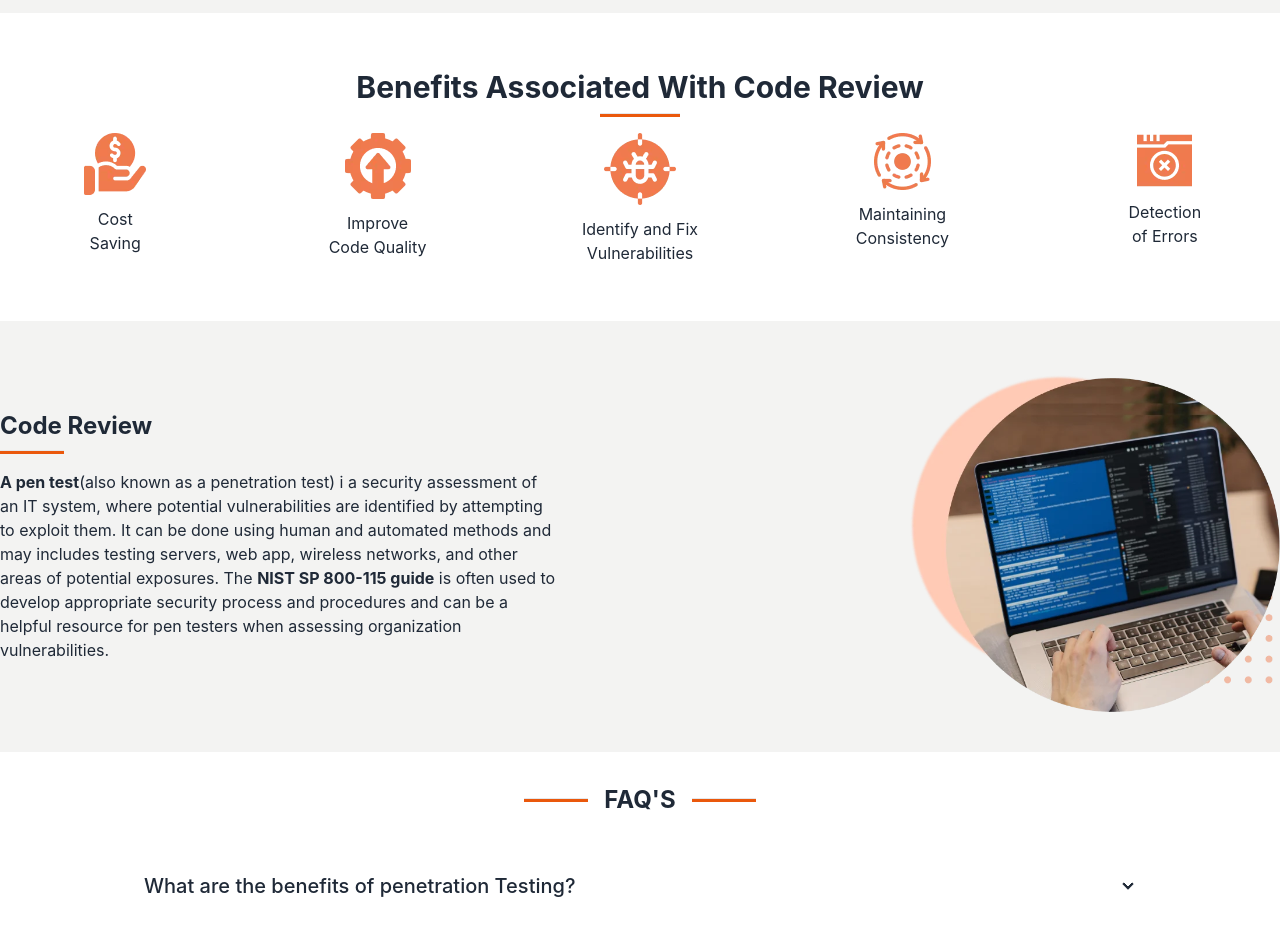
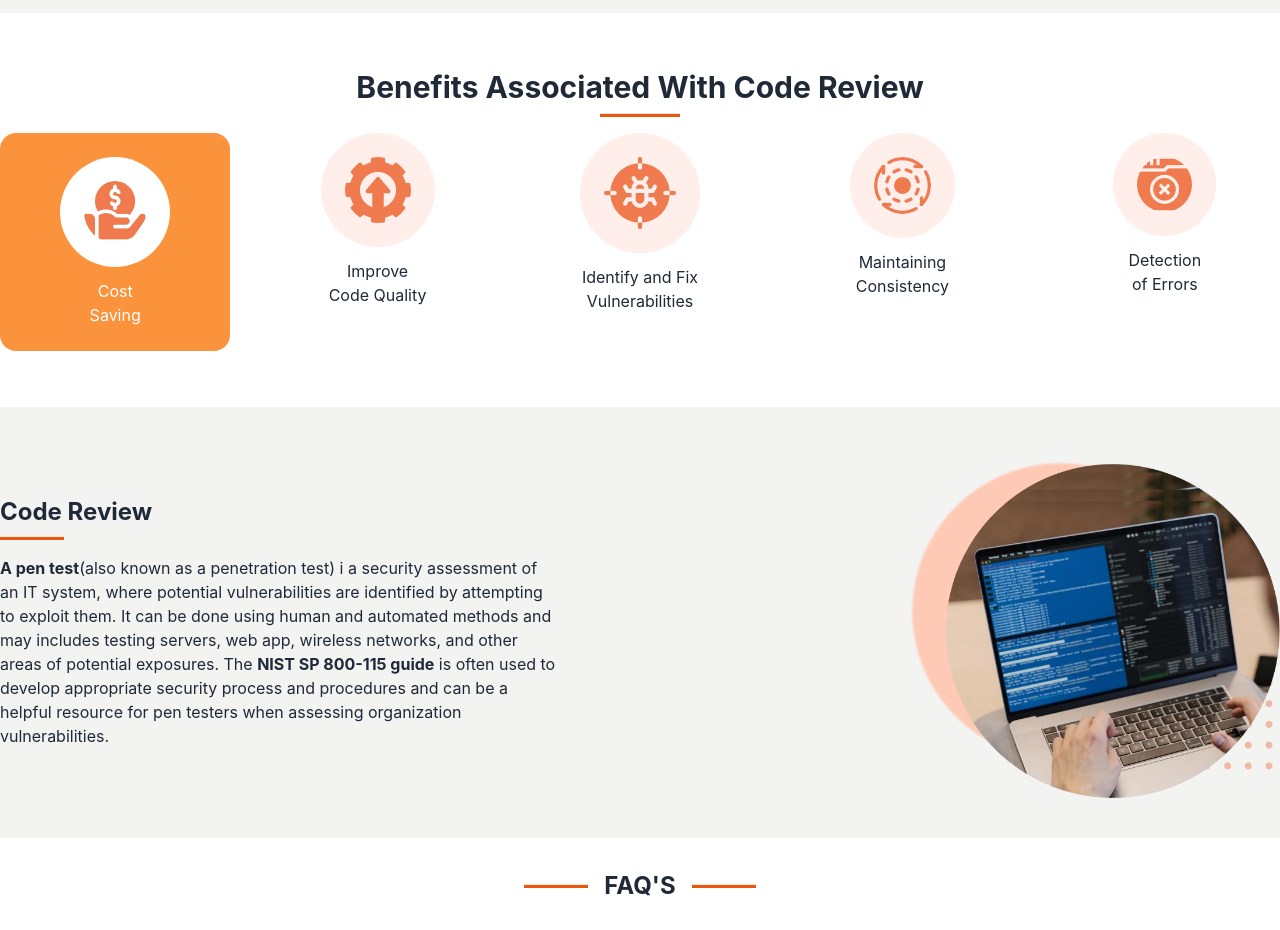
Before and after one commit to Sayeednayeem1/kratical-tech-task, a React (Create React App) app: page / in a window 1280 px wide. Shown: the part 2120-3050 px from the top of the page. Built offline with nearby package versions, Linux system fonts and the light colour scheme.

Commit message:
added bg color to icons

```diff
--- a/src/components/BenefitsOfCodeReview/BenefitsOfCodeReview.js
+++ b/src/components/BenefitsOfCodeReview/BenefitsOfCodeReview.js
@@ -12,25 +12,25 @@ const BenefitsOfCodeReview = () => {
                 <h1 className='text-3xl font-bold text-center'>Benefits Associated With Code Review</h1>
                 <hr className='h-1 w-20 bg-orange-600 mb-4 mt-2 mx-auto' />
             </div>
-            <div className='grid grid-cols-1 md:grid-cols-3 lg:grid-cols-5 gap-8 container mx-auto'>
-                <div >
-                    <img className='mx-auto' src={icon01} alt="" />
-                    <h1 className='text-center mt-3'>Cost <br /> Saving</h1>
+            <div className='grid grid-cols-1 md:grid-cols-3 lg:grid-cols-5 gap-8  container mx-auto'>
+                <div className='bg-orange-400 py-6 rounded-2xl'>
+                    <img className='mx-auto bg-white p-6 rounded-full' src={icon01} alt="" />
+                    <h1 className='text-center mt-3 text-white'>Cost <br /> Saving</h1>
                 </div>
                 <div>
-                    <img className='mx-auto' src={icon02} alt="" />
+                    <img className='mx-auto  bg-[#FFEEE9] p-6 rounded-full' src={icon02} alt="" />
                     <h1 className='text-center mt-3'>Improve <br /> Code Quality</h1>
                 </div>
                 <div >
-                    <img className='mx-auto' src={icon03} alt="" />
+                    <img className='mx-auto  bg-[#FFEEE9] p-6 rounded-full' src={icon03} alt="" />
                     <h1 className='text-center mt-3'>Identify and Fix <br /> Vulnerabilities</h1>
                 </div>
                 <div >
-                    <img className='mx-auto' src={icon04} alt="" />
+                    <img className='mx-auto  bg-[#FFEEE9] p-6 rounded-full' src={icon04} alt="" />
                     <h1 className='text-center mt-3'>Maintaining <br /> Consistency</h1>
                 </div>
                 <div >
-                    <img className='mx-auto' src={icon05} alt="" />
+                    <img className='mx-auto  bg-[#FFEEE9] p-6 rounded-full' src={icon05} alt="" />
                     <h1 className='text-center mt-3'>Detection <br /> of Errors</h1>
                 </div>
             </div>
```
